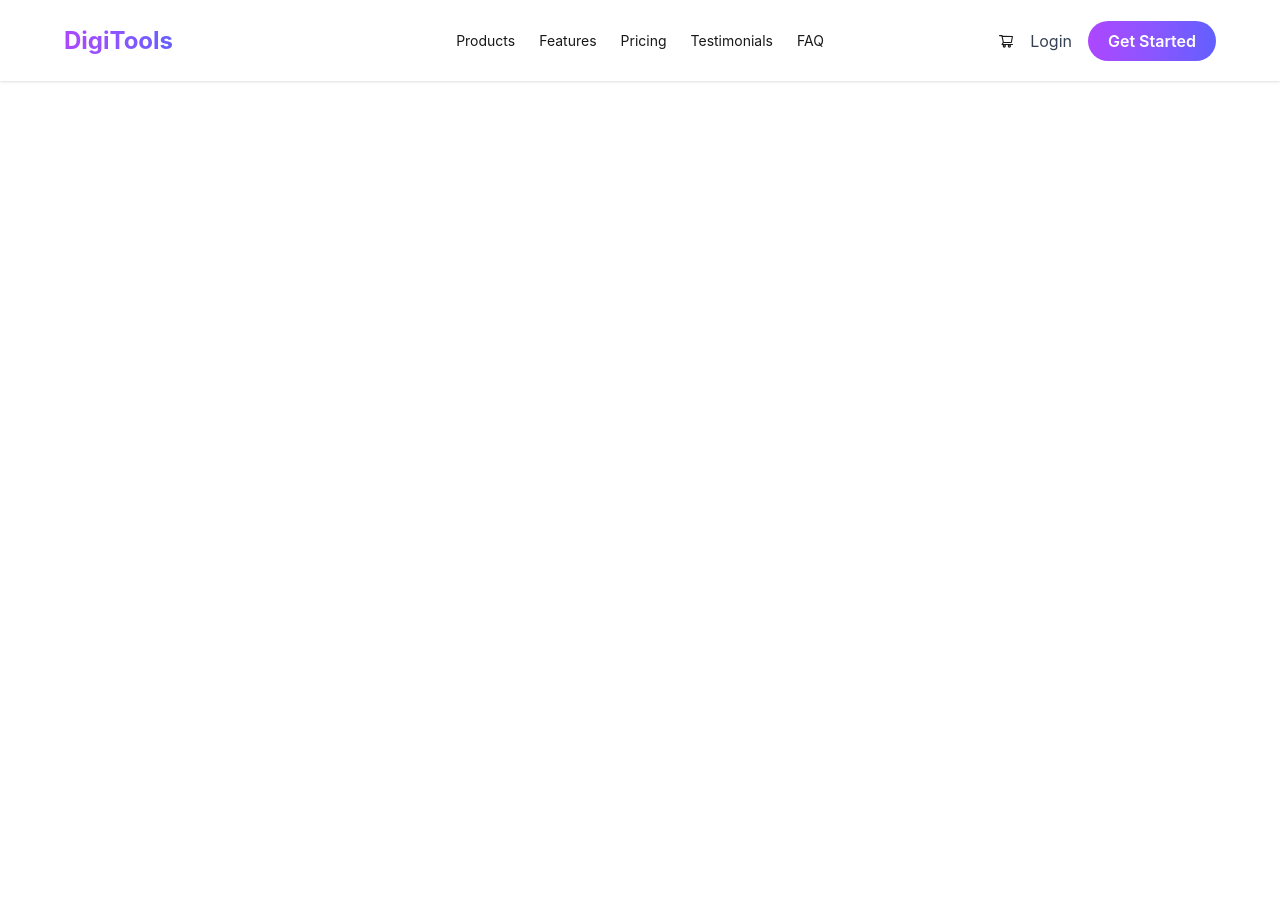
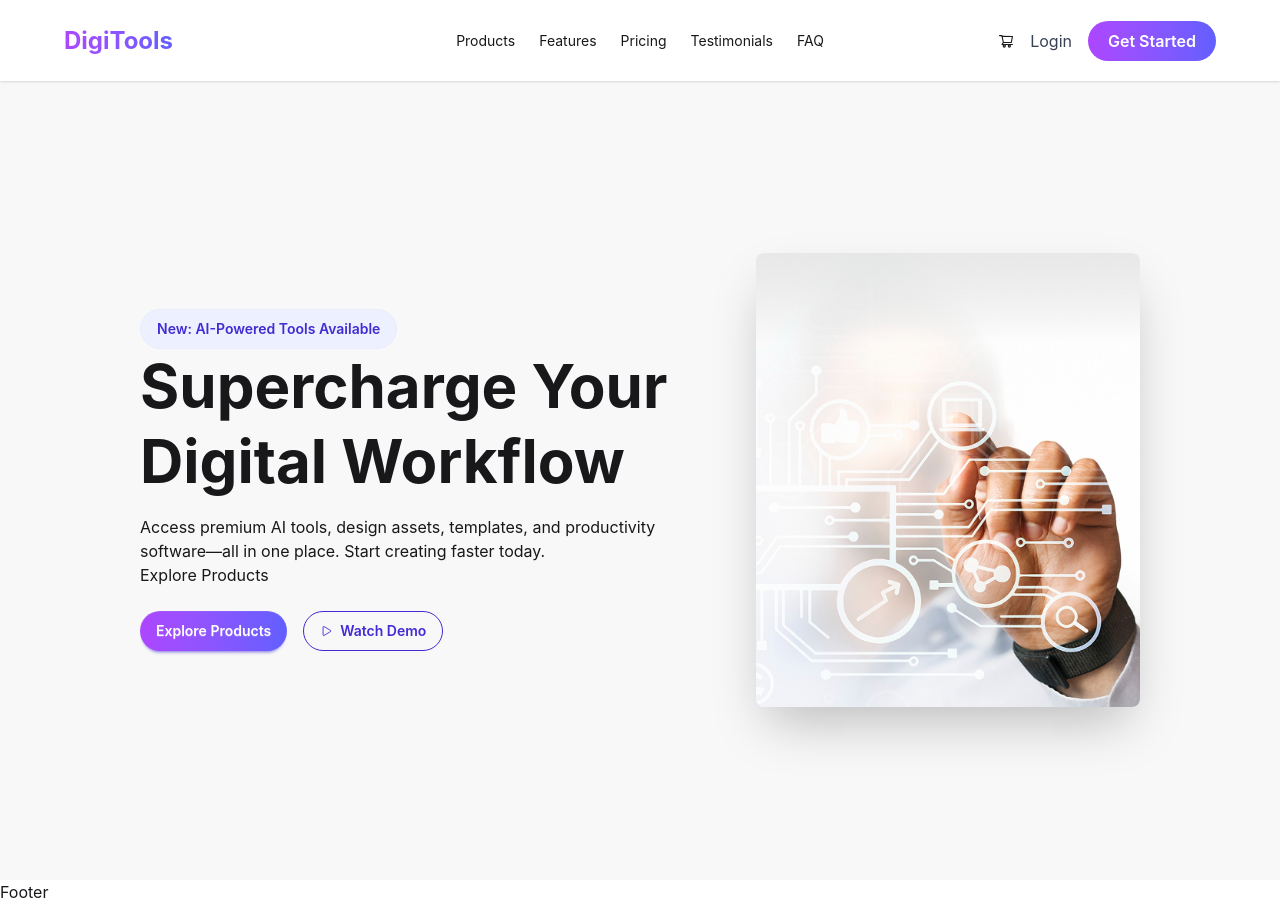
Before and after one commit to tishadey45/digi-tools-platform, a React (Vite) app: page / in a window 1280 px wide. Before the commit the page ends 800 px from the top, so only its background shows below. Built offline with nearby package versions, Linux system fonts and the light colour scheme.

Commit message:
:boom: hero section done

```diff
--- a/package.json
+++ b/package.json
@@ -10,6 +10,7 @@
     "preview": "vite preview"
   },
   "dependencies": {
+    "@tailwindcss/line-clamp": "^0.4.4",
     "@tailwindcss/vite": "^4.2.2",
     "react": "^19.1.1",
     "react-dom": "^19.1.1",
--- /dev/null
+++ b/src/components/Footer.jsx
@@ -0,0 +1,5 @@
+const Footer = () => {
+  return <div>Footer</div>;
+};
+
+export default Footer;
--- /dev/null
+++ b/src/components/Hero.jsx
@@ -0,0 +1,40 @@
+import { IoPlayOutline } from "react-icons/io5";
+
+const Hero = () => {
+  return (
+    <div className="min-h-screen gap-0 hero bg-base-200">
+      <div className="flex-col gap-x-10 hero-content lg:flex-row-reverse">
+
+        <img
+          src="../assets/banner.png"
+          className="w-full max-w-sm rounded-lg shadow-2xl"
+          alt="Hero"
+        />
+        <div className="flex flex-col items-start max-w-xl">
+            <button className="btn btn-soft btn-primary rounded-4xl">New: AI-Powered Tools Available</button>
+          <h1 className="text-6xl font-bold leading-tight">
+            Supercharge Your <br/>Digital Workflow
+          </h1>
+
+          <p className="mt-4 text-start">
+            Access premium AI tools, design assets, templates, and
+            productivity software—all in one place. Start creating faster today.
+           <br /> Explore Products
+          </p>
+          <div className="flex gap-4 mt-6">
+            <button className="text-white border-none btn btn-primary rounded-4xl bg-linear-to-r from-purple-500 to-indigo-500">
+              Explore Products
+            </button>
+            <button className="btn border-primary text-primary rounded-4xl">
+              <IoPlayOutline />
+             Watch Demo
+            </button>
+          </div>
+        </div>
+
+      </div>
+    </div>
+  );
+};
+
+export default Hero;
--- a/src/components/Navbar.jsx
+++ b/src/components/Navbar.jsx
@@ -3,7 +3,7 @@ import { AiOutlineShoppingCart } from "react-icons/ai";
 const Navbar = () => {
   return (
     <>
-      <div className="navbar bg-base-100 shadow-sm sm:px-8 px-4 md:px-10 lg:px-16 py-4 flex items-center justify-between">
+      <div className="navbar fixed z-10 bg-base-100 shadow-sm sm:px-8 px-4 md:px-10 lg:px-16 py-4 flex items-center justify-between">
         <div className="navbar-start">
           <div className="dropdown">
             <div tabIndex={0} role="button" className="btn btn-ghost lg:hidden">
@@ -24,7 +24,7 @@ const Navbar = () => {
               </svg>
             </div>
           </div>
-          <h1 className=" font-bold bg-gradient-to-r from-purple-500 to-indigo-500 bg-clip-text text-transparent text-2xl">
+          <h1 className=" font-bold bg-linear-to-r from-purple-500 to-indigo-500 bg-clip-text text-transparent text-2xl">
             DigiTools
           </h1>
         </div>
@@ -55,7 +55,7 @@ const Navbar = () => {
               Login
             </span>
 
-            <button className="bg-gradient-to-r from-purple-500 to-indigo-500 text-white px-5 py-2 rounded-full font-semibold">
+            <button className="bg-linear-to-r from-purple-500 to-indigo-500 text-white px-5 py-2 rounded-full font-semibold">
               Get Started
             </button>
           </div>
--- a/src/layout/MainLayout.jsx
+++ b/src/layout/MainLayout.jsx
@@ -1,9 +1,21 @@
+import { Outlet } from "react-router-dom";
+import Footer from "../components/Footer";
 import Navbar from "../components/Navbar";
 
 const MainLayout = () => {
-  return <div>
-    <div className="h-20 "><Navbar/></div>
-  </div>;
+  return (
+    <div>
+      <div className="h-20 ">
+        <Navbar />
+      </div>
+      <div>
+        <Outlet />
+      </div>
+      <div>
+        <Footer />
+      </div>
+    </div>
+  );
 };
 
 export default MainLayout;
--- /dev/null
+++ b/src/pages/Home.jsx
@@ -0,0 +1,10 @@
+import Hero from "../components/Hero";
+
+
+const Home = () => {
+  return <div>
+    <Hero/>
+  </div>;
+};
+
+export default Home;
```
Also changed, not shown: src/main.jsx (+16 -10 lines), 1 other file (tests, documents, lock files or other folders).
